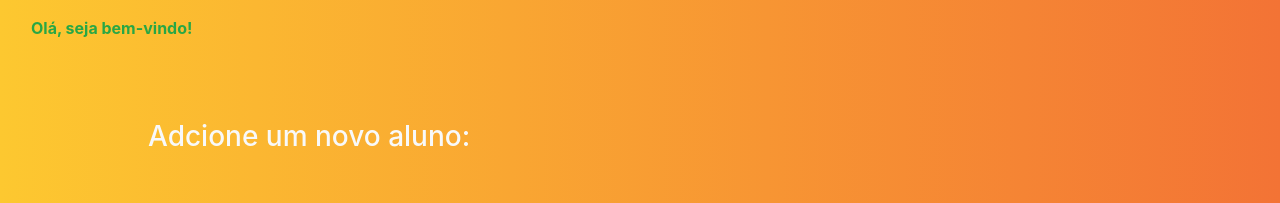
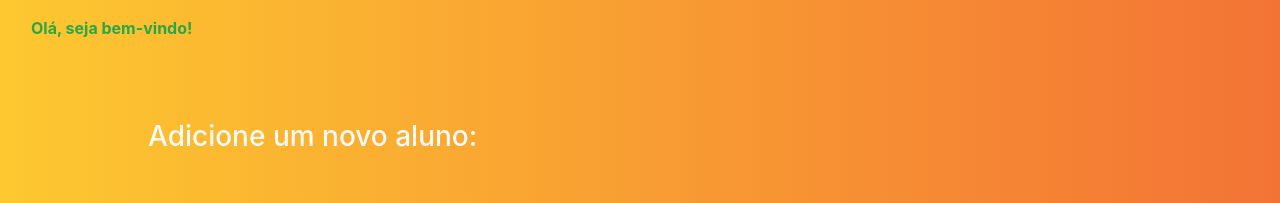
Before and after one commit to katana8819/diario_de_classe, a Django app: page /novo_aluno/ in a window 1280 px wide. Shown: the part 56-259 px from the top of the page. Run offline with Django 3.2, Linux system fonts and the light colour scheme; the visitor is signed in with stand-in values (Sample User, id 1); some libraries are stand-ins or nearby versions.

Commit message:
update new_student.html

```diff
--- a/diaries/templates/diaries/new_student.html
+++ b/diaries/templates/diaries/new_student.html
@@ -3,7 +3,7 @@
 {% bootstrap_javascript jquery='full' %}
 
 {% block header %}
-<h3>Adcione um novo aluno:</h3>
+<h3>Adicione um novo aluno:</h3>
 {% endblock header %}
 {% block content %}
 <style scoped>
```
